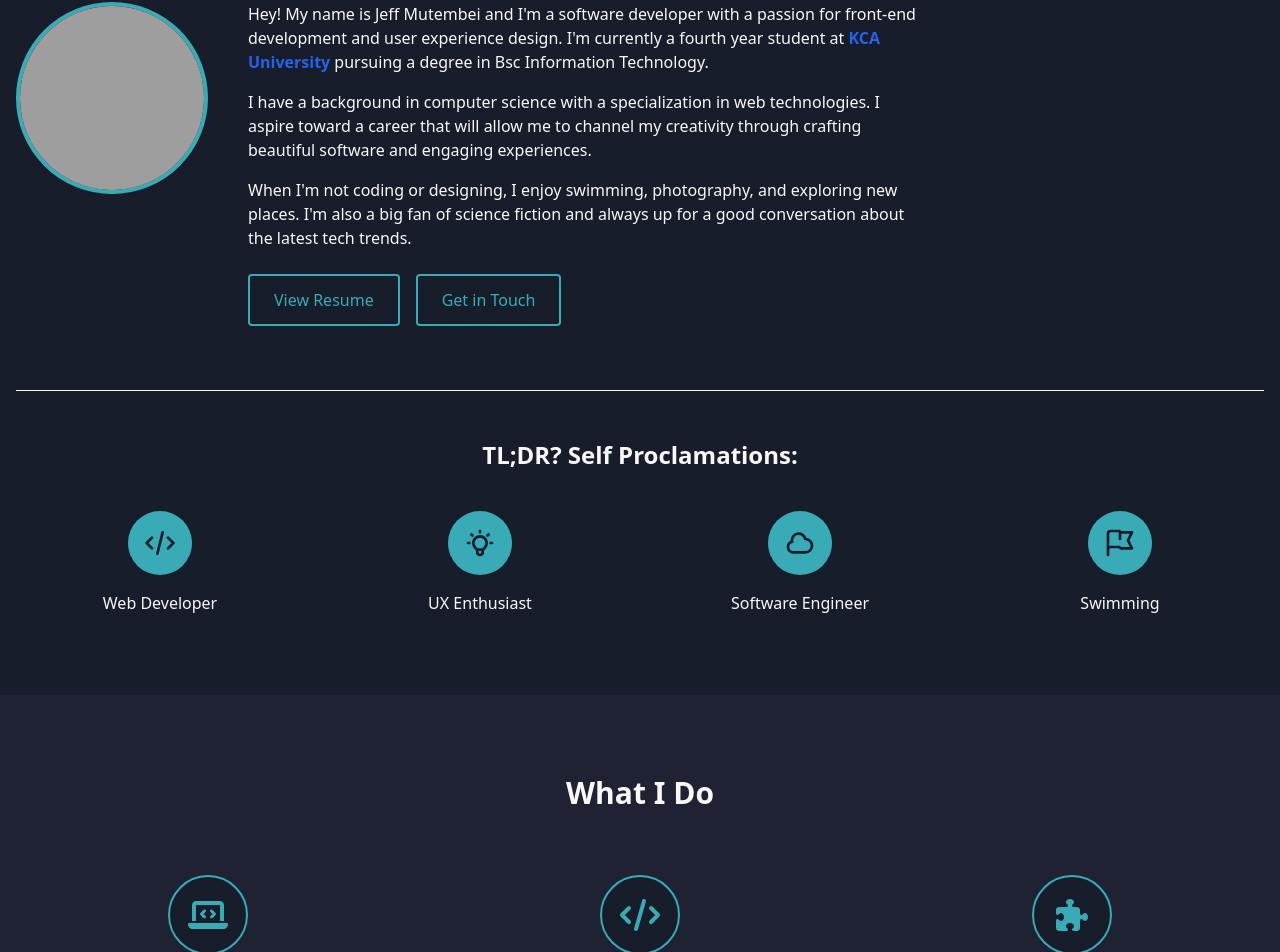
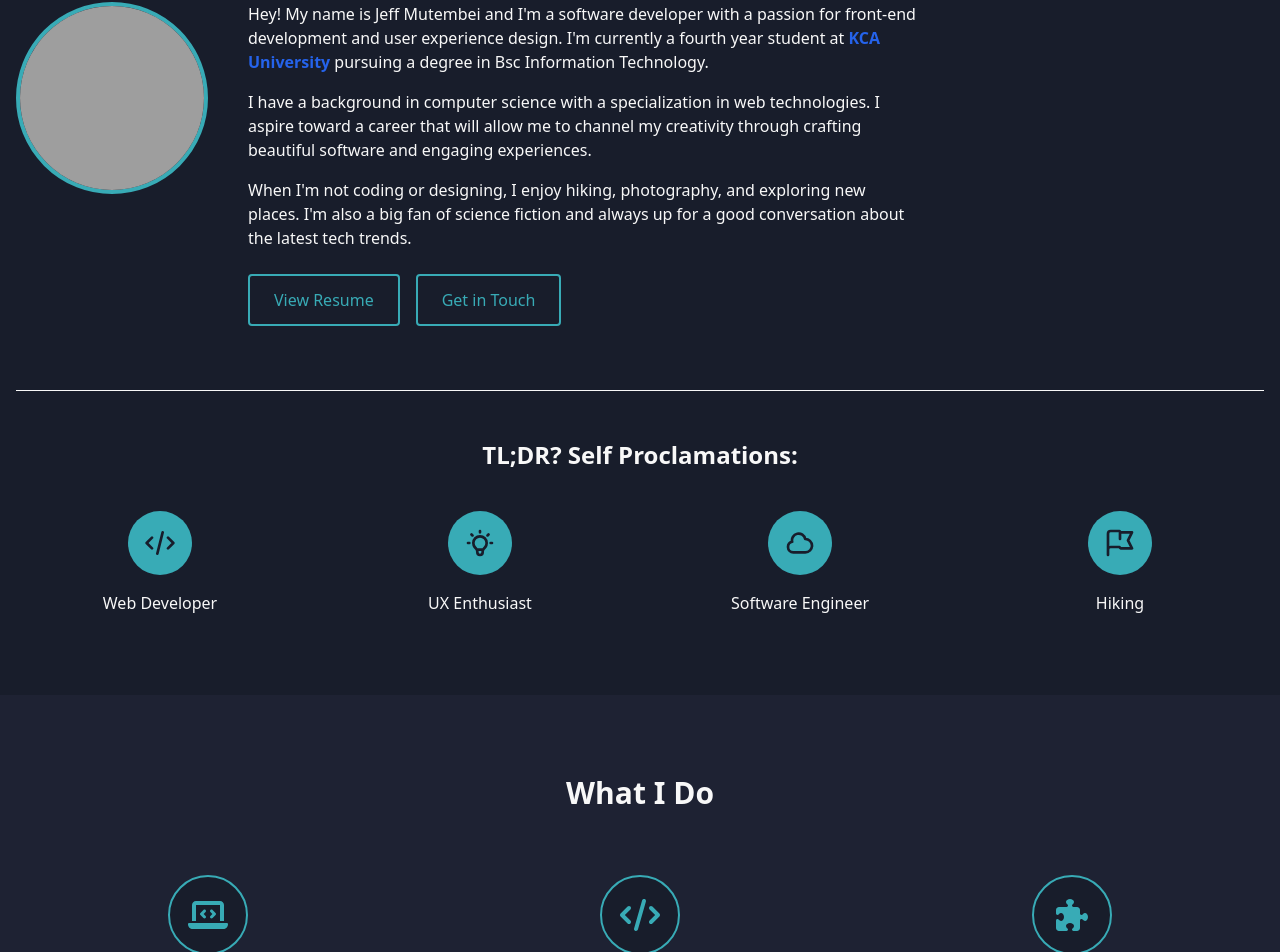
Before and after one commit to jeff203-del/jeff-mutembei-portfolio, a React (Vite) app: page / in a window 1280 px wide. Shown: the part 978-1930 px from the top of the page. Built offline with nearby package versions, Linux system fonts and the light colour scheme; grey boxes are pictures that could not be loaded.

Commit message:
Update About.tsx

```diff
--- a/src/sections/About.tsx
+++ b/src/sections/About.tsx
@@ -23,7 +23,7 @@ const About = () => {
               I have a background in computer science with a specialization in web technologies. I aspire toward a career that will allow me to channel my creativity through crafting beautiful software and engaging experiences.
             </p>
             <p className="text-gray-300 mb-6">
-              When I'm not coding or designing, I enjoy swimming, photography, and exploring new places. I'm also a big fan of science fiction and always up for a good conversation about the latest tech trends.
+              When I'm not coding or designing, I enjoy hiking, photography, and exploring new places. I'm also a big fan of science fiction and always up for a good conversation about the latest tech trends.
             </p>
             <div className="flex flex-wrap gap-4">
               <a
@@ -85,7 +85,7 @@ const About = () => {
                   <path strokeLinecap="round" strokeLinejoin="round" strokeWidth={2} d="M3 21v-4m0 0V5a2 2 0 012-2h6.5l1 1H21l-3 6 3 6h-8.5l-1-1H5a2 2 0 00-2 2zm9-13.5V9" />
                 </svg>
               </div>
-              <span className="text-light font-medium">Swimming</span>
+              <span className="text-light font-medium">Hiking</span>
             </div> {/* Added missing closing tag here */}
           </div>
         </div>
```
